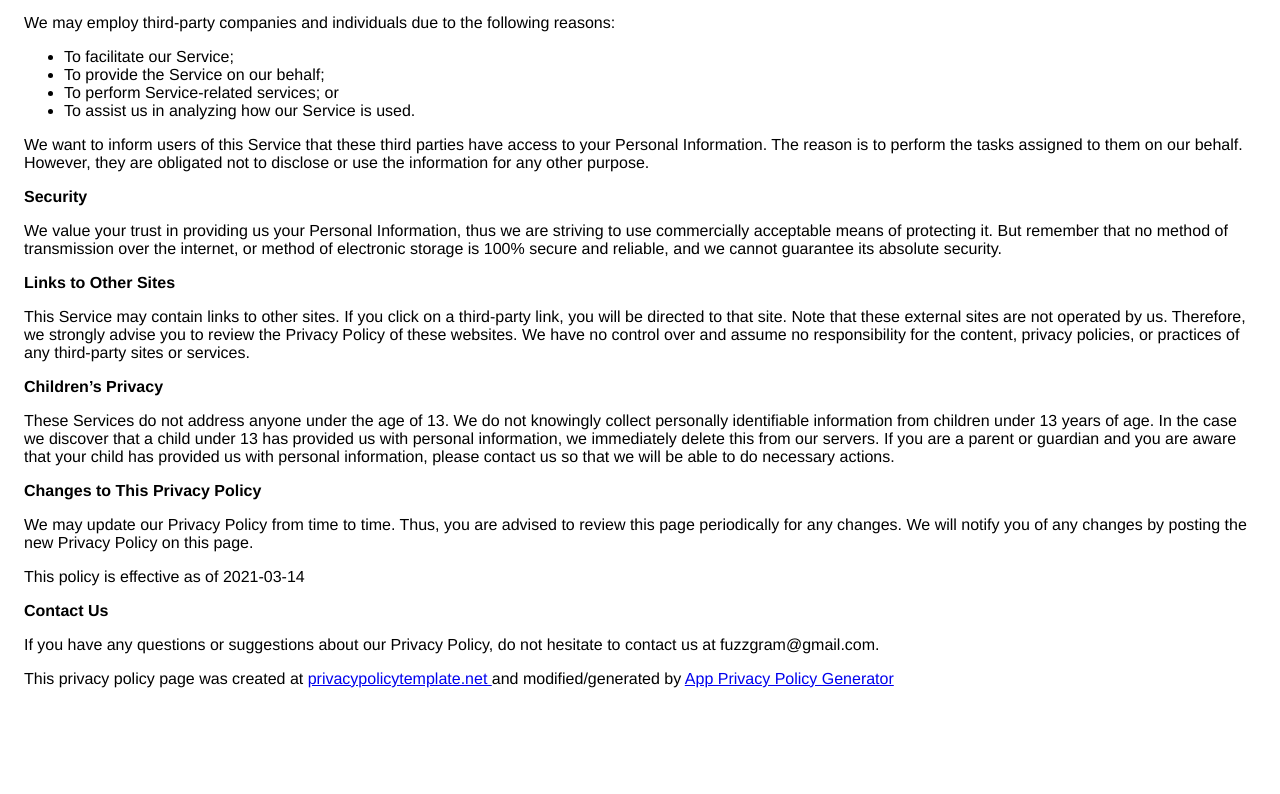
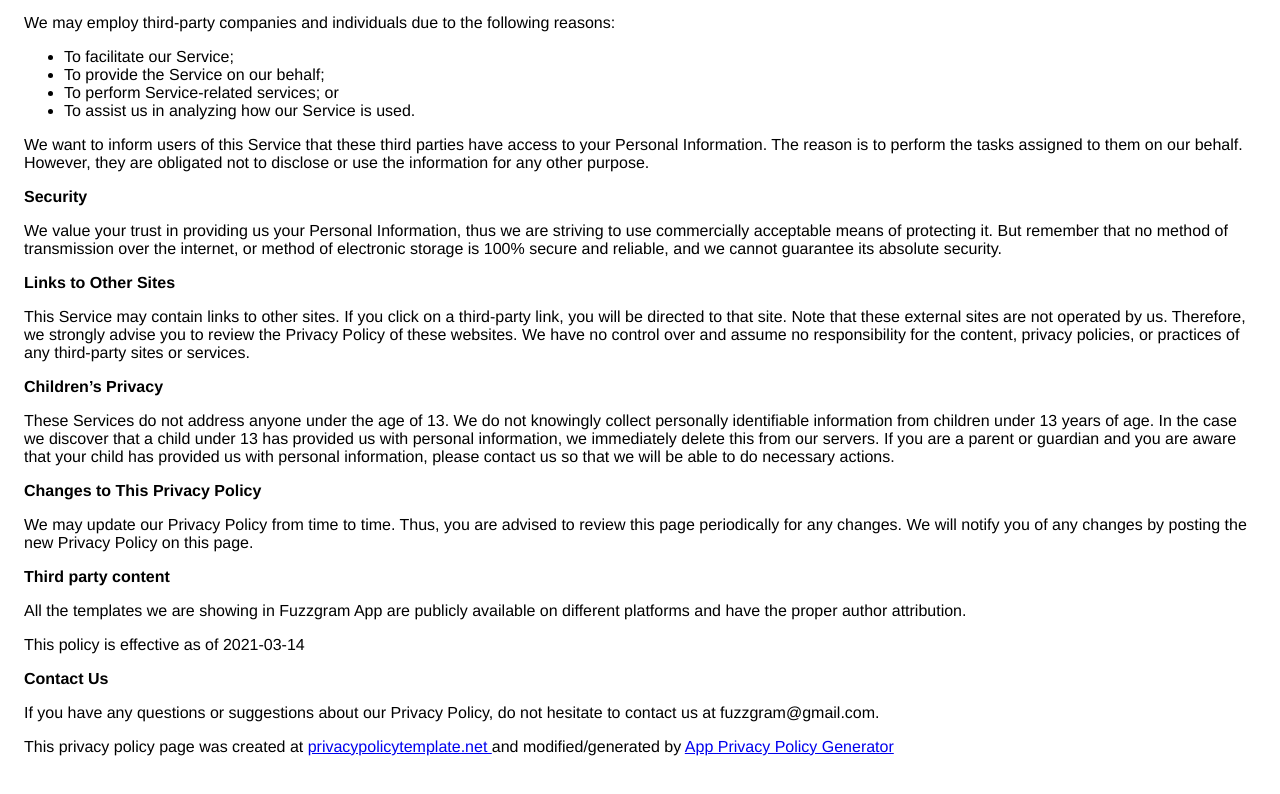
Before and after one commit to lumebits/lumebits.github.io, a plain HTML site: page policy.html in a window 1280 px wide. Shown: the part 734-1528 px from the top of the page. Before the commit the page ends 1462 px from the top, so only its background shows below. Drawn offline with Linux system fonts and the light colour scheme.

Commit message:
update policy

```diff
--- a/policy.html
+++ b/policy.html
@@ -101,6 +101,10 @@
                   periodically for any changes. We will
                   notify you of any changes by posting the new Privacy Policy on
                   this page.
+                </p> <p><strong>Third party content</strong></p> <p>
+                  All the templates we are showing in Fuzzgram App are
+                  publicly available on different platforms and have
+                  the proper author attribution.
                 </p> <p>This policy is effective as of 2021-03-14</p> <p><strong>Contact Us</strong></p> <p>
                   If you have any questions or suggestions about our
                   Privacy Policy, do not hesitate to contact us at fuzzgram@gmail.com.
```
